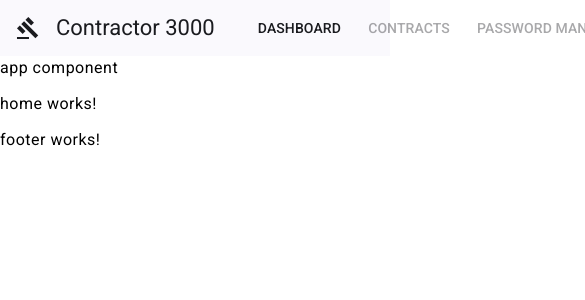
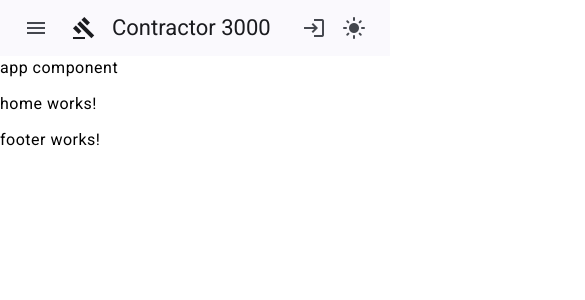
Before and after one commit to Aeilxs/m1_project_front, an Angular app: page / in a window 390 px wide. Shown: the top 300 px of the page, 585 px wide, since content can reach past the window. Built offline with nearby package versions, Linux system fonts and the light colour scheme.

Commit message:
responsive appbar sample

```diff
--- a/src/app/core/layout/header/header.component.html
+++ b/src/app/core/layout/header/header.component.html
@@ -1,18 +1,32 @@
 <mat-toolbar class="appbar">
+  <!-- Menu button for small screens -->
+  <button mat-icon-button [matMenuTriggerFor]="menu" class="appbar-menu-button" aria-label="Open menu">
+    <mat-icon>menu</mat-icon>
+  </button>
+
   <div routerLink="" class="appbar-title">
     <mat-icon class="appbar-logo">gavel</mat-icon>
     <span class="appbar-name">Contractor 3000</span>
   </div>
 
-  <nav class="appbar-nav" aria-label="Links container">
+  <!-- Navbar default -->
+  <nav class="appbar-nav">
     <button mat-button routerLink="dashboard" class="appbar-nav-item">dashboard</button>
     <button mat-button routerLink="" disabled class="appbar-nav-item">contracts</button>
     <button mat-button routerLink="" disabled class="appbar-nav-item">password manager</button>
   </nav>
 
+  <!-- Navbar small -->
+  <mat-menu #menu="matMenu">
+    <button mat-menu-item routerLink="dashboard">Dashboard</button>
+    <button mat-menu-item routerLink="" disabled>Contracts</button>
+    <button mat-menu-item routerLink="" disabled>Password Manager</button>
+  </mat-menu>
+
   <span class="appbar-spacer"></span>
 
-  <button mat-icon-button routerLink="signup" aria-label="To login page">
+  <!-- Themes / Login -->
+  <button mat-icon-button routerLink="signup" aria-label="To login">
     <mat-icon>login</mat-icon>
   </button>
   <button mat-icon-button (click)="toggleTheme()" aria-label="Toggle theme button">
--- a/src/app/core/layout/header/header.component.scss
+++ b/src/app/core/layout/header/header.component.scss
@@ -2,7 +2,6 @@
   &-title {
     display: flex;
     align-items: center;
-
     &:hover {
       cursor: pointer;
     }
@@ -12,7 +11,7 @@
     }
 
     & .appbar-name {
-      margin-right: 2rem;
+      margin-right: 1rem;
     }
   }
 
@@ -32,4 +31,19 @@
       padding-right: 0.5rem;
     }
   }
+
+  &-menu-button {
+    display: none;
+  }
+
+  @media (max-width: 730px) {
+    &-nav {
+      display: none;
+    }
+
+    &-menu-button {
+      display: inline-flex;
+      margin-right: 1rem;
+    }
+  }
 }
--- a/src/app/core/layout/layout.module.ts
+++ b/src/app/core/layout/layout.module.ts
@@ -10,10 +10,11 @@ import { MatToolbarModule } from '@angular/material/toolbar';
 import { HeaderComponent } from './header/header.component';
 import { FooterComponent } from './footer/footer.component';
 import { RouterModule } from '@angular/router';
+import { MatMenuModule } from '@angular/material/menu';
 
 @NgModule({
   declarations: [HeaderComponent, FooterComponent],
-  imports: [CommonModule, RouterModule, MatToolbarModule, MatButtonModule, MatIconModule],
+  imports: [CommonModule, RouterModule, MatToolbarModule, MatButtonModule, MatIconModule, MatMenuModule],
   exports: [HeaderComponent, FooterComponent],
 })
 export class LayoutModule {}
```
